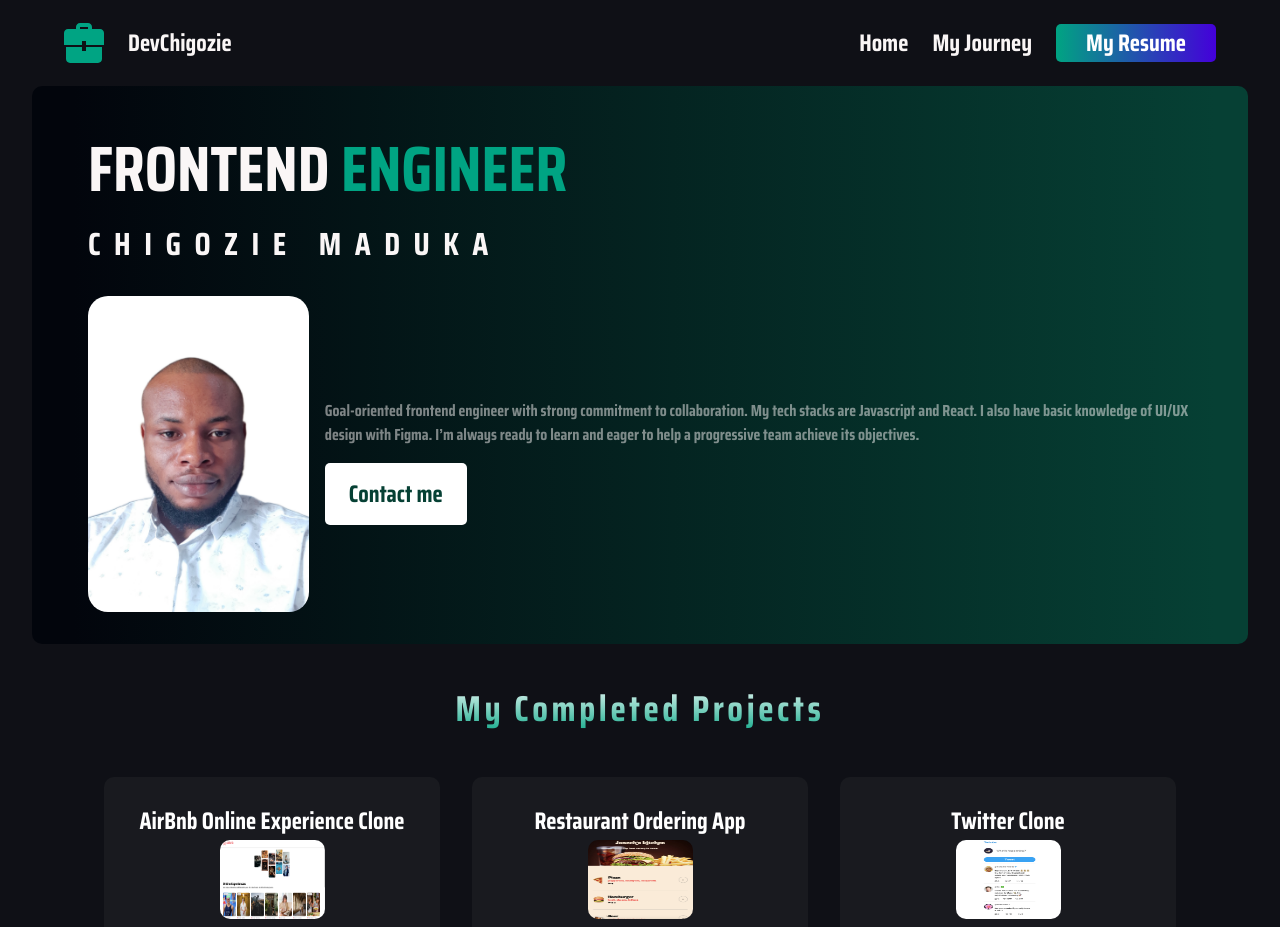
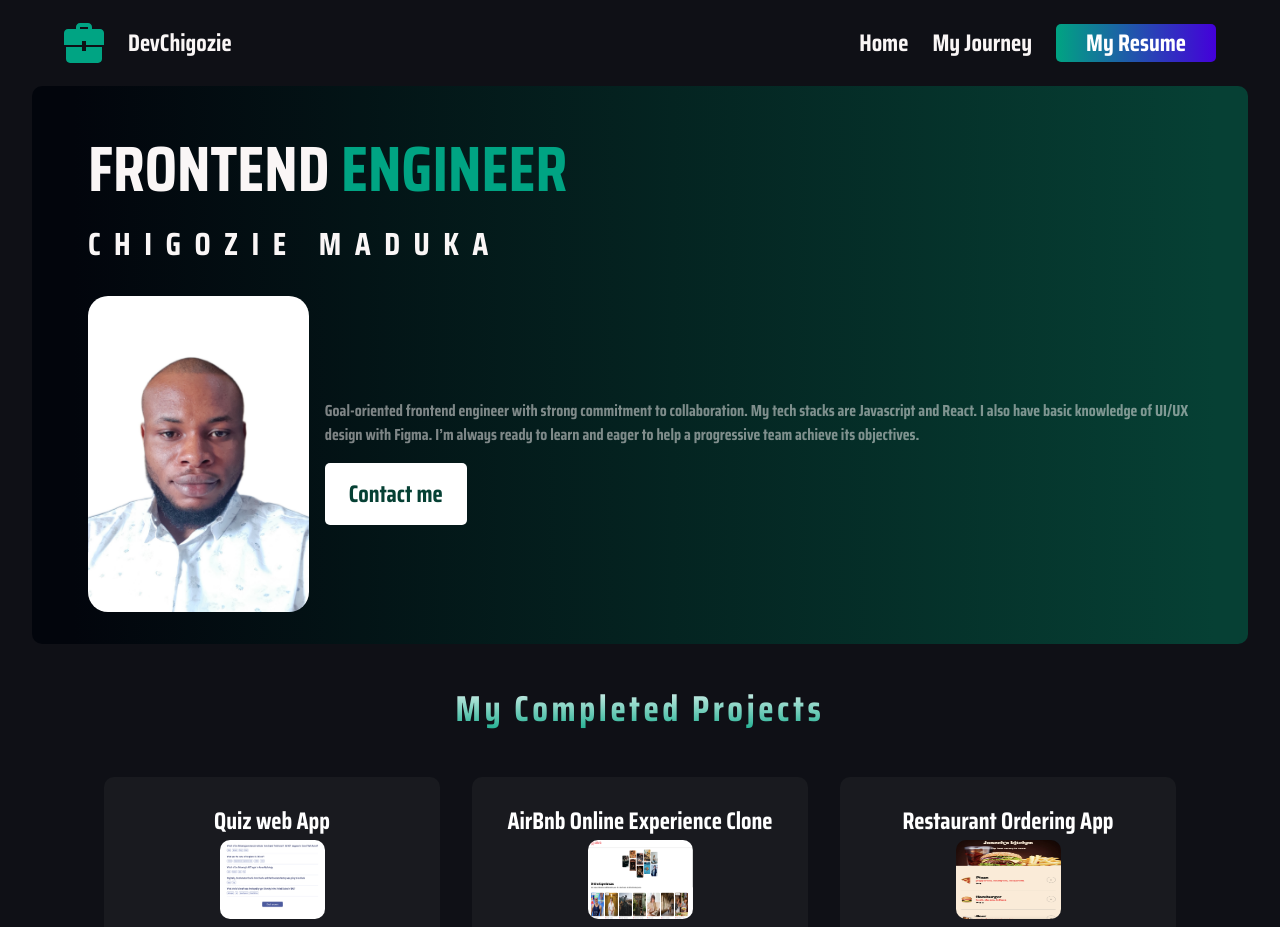
Before and after one commit to Goziejp12/My-Portfolio, a React (Vite) app: page / in a window 1280 px wide. Shown: the top 927 px of the page. Built offline with nearby package versions, Linux system fonts and the light colour scheme.

Commit message:
added data

```diff
--- a/data.js
+++ b/data.js
@@ -1,4 +1,12 @@
 export default [
+    {
+        id: 0,
+        title: 'Quiz web App',
+        url: 'https://quizzical-app-navy.vercel.app/',
+        image: 'QuizApp.png',
+        github: 'https://github.com/Goziejp12/Quizzical-App.git'
+    },
+
     {
         id: 1,
         title: 'AirBnb Online Experience Clone',
```
Also changed, not shown: public/images/QuizApp.png (added).
